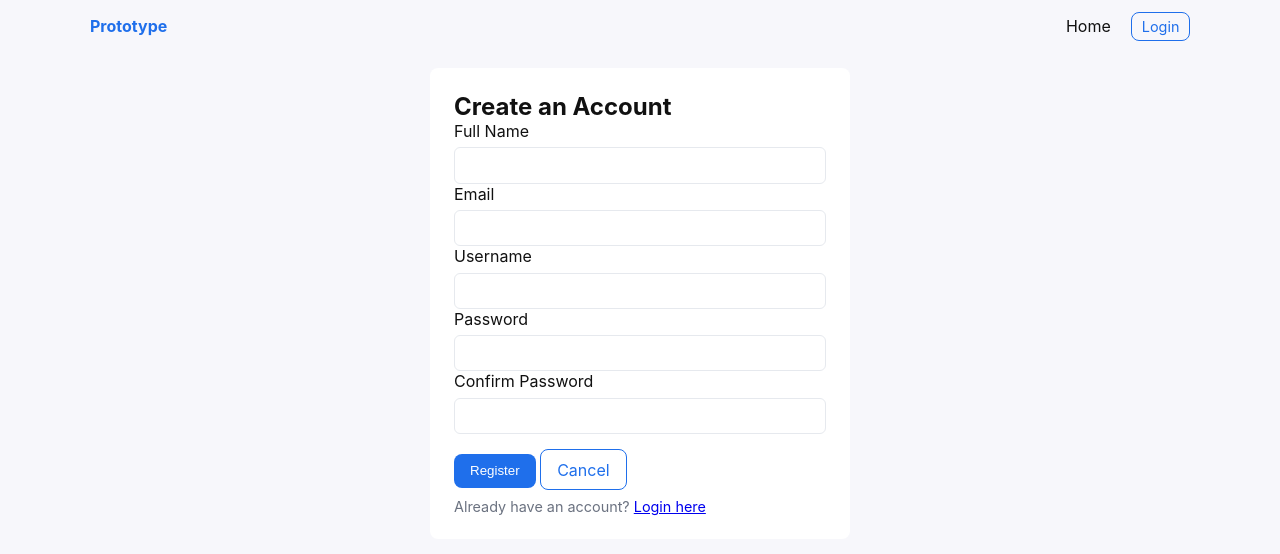
After one commit to howard2201/Final-Project, a PHP site: page /register.html in a window 1280 px wide. The commit adds this page. Shown: the top 554 px of the page. Run offline with PHP 8.4, Linux system fonts and the light colour scheme.

Commit message:
register

```diff
--- a/admin.html
+++ b/admin.html
@@ -4,7 +4,7 @@
   <meta charset="utf-8">
   <meta name="viewport" content="width=device-width, initial-scale=1">
   <title>Admin Dashboard — Prototype</title>
-  <link rel="stylesheet" href="css/styles.css">
+  <link rel="stylesheet" href="css/style.css">
 </head>
 <body>
   <div class="admin-layout">
--- a/announcements.html
+++ b/announcements.html
@@ -4,7 +4,7 @@
   <meta charset="utf-8">
   <meta name="viewport" content="width=device-width, initial-scale=1">
   <title>Announcements — Prototype</title>
-  <link rel="stylesheet" href="css/styles.css">
+  <link rel="stylesheet" href="css/style.css">
 </head>
 <body>
   <header class="site-header small">
--- a/css/styles.css
+++ b/css/style.css
@@ -150,6 +150,10 @@ body {
   border-radius: 6px;
 }
 
+.auth-actions {
+  padding-top: 20px;
+}
+
 .form-card {
   max-width: 760px;
   margin: 2rem auto;
@@ -215,6 +219,7 @@ table td {
 .muted {
   color: var(--muted);
   font-size: 0.9rem;
+  padding-top: 10px;
 }
 
 @media (max-width: 800px) {
--- a/dashboard.html
+++ b/dashboard.html
@@ -4,7 +4,7 @@
   <meta charset="utf-8">
   <meta name="viewport" content="width=device-width, initial-scale=1">
   <title>Dashboard — Prototype</title>
-  <link rel="stylesheet" href="css/styles.css">
+  <link rel="stylesheet" href="css/style.css">
 </head>
 <body>
   <header class="site-header">
--- a/index.html
+++ b/index.html
@@ -4,7 +4,7 @@
   <meta charset="utf-8">
   <meta name="viewport" content="width=device-width, initial-scale=1">
   <title>Prototype — Home</title>
-  <link rel="stylesheet" href="css/styles.css">
+  <link rel="stylesheet" href="css/style.css">
 </head>
 <body>
   <header class="site-header">
--- /dev/null
+++ b/register.html
@@ -0,0 +1,83 @@
+<!doctype html>
+<html lang="en">
+<head>
+  <meta charset="utf-8">
+  <meta name="viewport" content="width=device-width, initial-scale=1">
+  <title>Register — Prototype</title>
+  <link rel="stylesheet" href="css/style.css">
+</head>
+<body>
+  <header class="site-header small">
+    <div class="container header-inner">
+      <div class="brand">Prototype</div>
+      <nav class="nav">
+        <a href="index.html">Home</a>
+        <a href="login.html" class="btn small outline">Login</a>
+      </nav>
+    </div>
+  </header>
+
+  <main class="container auth-page">
+    <div class="auth-card">
+      <h2>Create an Account</h2>
+      <form id="registerForm">
+        <label>Full Name
+          <input type="text" id="fullName" required>
+        </label>
+        <label>Email
+          <input type="email" id="email" required>
+        </label>
+        <label>Username
+          <input type="text" id="username" required>
+        </label>
+        <label>Password
+          <input type="password" id="password" required>
+        </label>
+        <label>Confirm Password
+          <input type="password" id="confirmPassword" required>
+        </label>
+        <div class="auth-actions">
+          <button type="submit" class="btn">Register</button>
+          <a href="login.html" class="btn outline">Cancel</a>
+        </div>
+      </form>
+      <p class="muted">Already have an account? <a href="login.html" class="link">Login here</a></p>
+    </div>
+  </main>
+
+  <script>
+    document.getElementById('registerForm').addEventListener('submit', function(e) {
+      e.preventDefault();
+
+      const name = document.getElementById('fullName').value.trim();
+      const email = document.getElementById('email').value.trim();
+      const user = document.getElementById('username').value.trim();
+      const pass = document.getElementById('password').value;
+      const confirm = document.getElementById('confirmPassword').value;
+
+      if (!name || !email || !user || !pass) {
+        alert('Please fill out all fields.');
+        return;
+      }
+
+      if (pass !== confirm) {
+        alert('Passwords do not match.');
+        return;
+      }
+
+      const users = JSON.parse(localStorage.getItem('sb_users') || '[]');
+
+      if (users.some(u => u.username === user)) {
+        alert('Username already exists. Choose another.');
+        return;
+      }
+
+      users.push({ name, email, username: user, password: pass });
+      localStorage.setItem('sb_users', JSON.stringify(users));
+
+      alert('Registration successful! You can now log in.');
+      window.location.href = 'login.html';
+    });
+  </script>
+</body>
+</html>
--- a/request.html
+++ b/request.html
@@ -4,7 +4,7 @@
   <meta charset="utf-8">
   <meta name="viewport" content="width=device-width, initial-scale=1">
   <title>Request Service — Prototype</title>
-  <link rel="stylesheet" href="css/styles.css">
+  <link rel="stylesheet" href="css/style.css">
 </head>
 <body>
   <header class="site-header small">
```
Also changed, not shown: login.html (+23 -4 lines).
